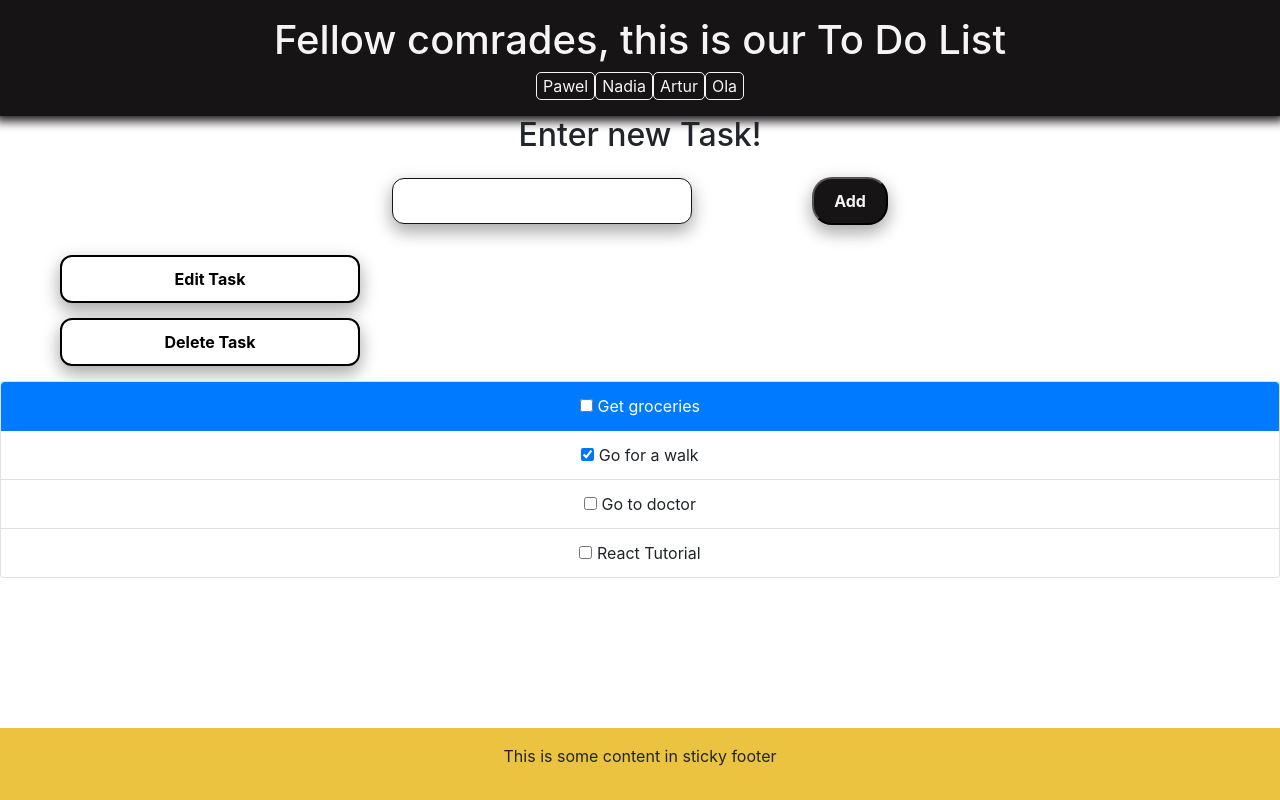
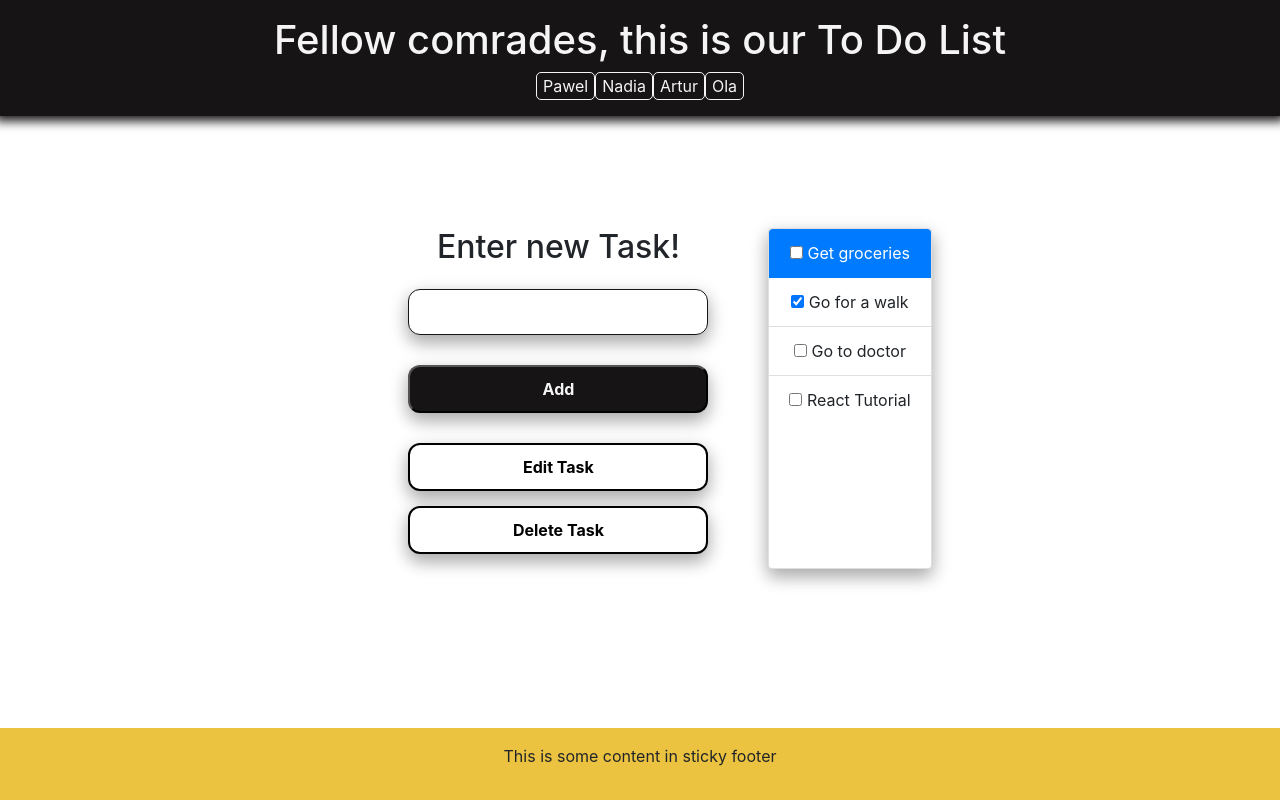
Before and after one commit to Jagholin/todo_react, a React (Create React App) app: page / in a window 1280 px wide. Built offline with nearby package versions, Linux system fonts and the light colour scheme.

Commit message:
some styling

```diff
--- a/src/App.css
+++ b/src/App.css
@@ -36,3 +36,16 @@
     transform: rotate(360deg);
   }
 }
+
+.ContainerIB {
+  padding: 7rem;
+  display: flex;
+  flex-direction: row;
+  justify-content: center;
+}
+
+.card {
+   box-shadow: 0 8px 16px 0 rgba(0,0,0,0.2), 0 6px 20px 0 rgba(0,0,0,0.19);
+  border: 1px solid rgb(22, 20, 20);
+  border-radius: 12px;
+}
--- a/src/App.js
+++ b/src/App.js
@@ -71,10 +71,10 @@ function App() {
   return (
     <div className="App">
       <Header />
-      <div>
-        <div>
+      <div className="ContainerIB">
+        <div >
           <NewTask items={state} setItems={setState}  />
-          <Buttons
+          <Buttons class
             state={state}
             onTaskEdit={handleTaskEdit}
             onTaskDelete={handleTaskDelete}
--- a/src/components/Newtask.css
+++ b/src/components/Newtask.css
@@ -1,4 +1,6 @@
 .newTask {
+    display: flex;
+    flex-direction: column;
     text-align: center;
 }
 
@@ -10,17 +12,20 @@
     border-radius: 12px;
     box-shadow: 0 8px 16px 0 rgba(0,0,0,0.2), 0 6px 20px 0 rgba(0,0,0,0.19);
     font-size: 16px;
+    align-self: flex-end;
 }
 
 .addButton {
+    width: 300px;
     color: whitesmoke;
     background-color: rgb(22, 20, 20);
-    border-radius: 20px;
+    border-radius: 12px;
     padding: 10px 20px;
     margin: 15px 60px;
     font-weight: bold;
     font-size: 16px;
     box-shadow: 0 8px 16px 0 rgba(0,0,0,0.2), 0 6px 20px 0 rgba(0,0,0,0.19);
+    align-self: flex-start;
 }
 .addButton:hover {
     background-color: whitesmoke;
--- a/src/components/Newtask.js
+++ b/src/components/Newtask.js
@@ -27,12 +27,14 @@ function NewTask({items, setItems}) {
     }
 
     return (
+    <>
+        <h2 className="title">Enter new Task!</h2>
         <div className= "newTask">
-            <h2 className="title">Enter new Task!</h2>
             <input type="text" className="input" ref={todoElementRef}
             onKeyDown={(e) => handleKeyDown(e)}  />
             <button className="addButton" onClick={handleAddTodo}>Add</button>
         </div>
+    </>
     );
 }
 
```
